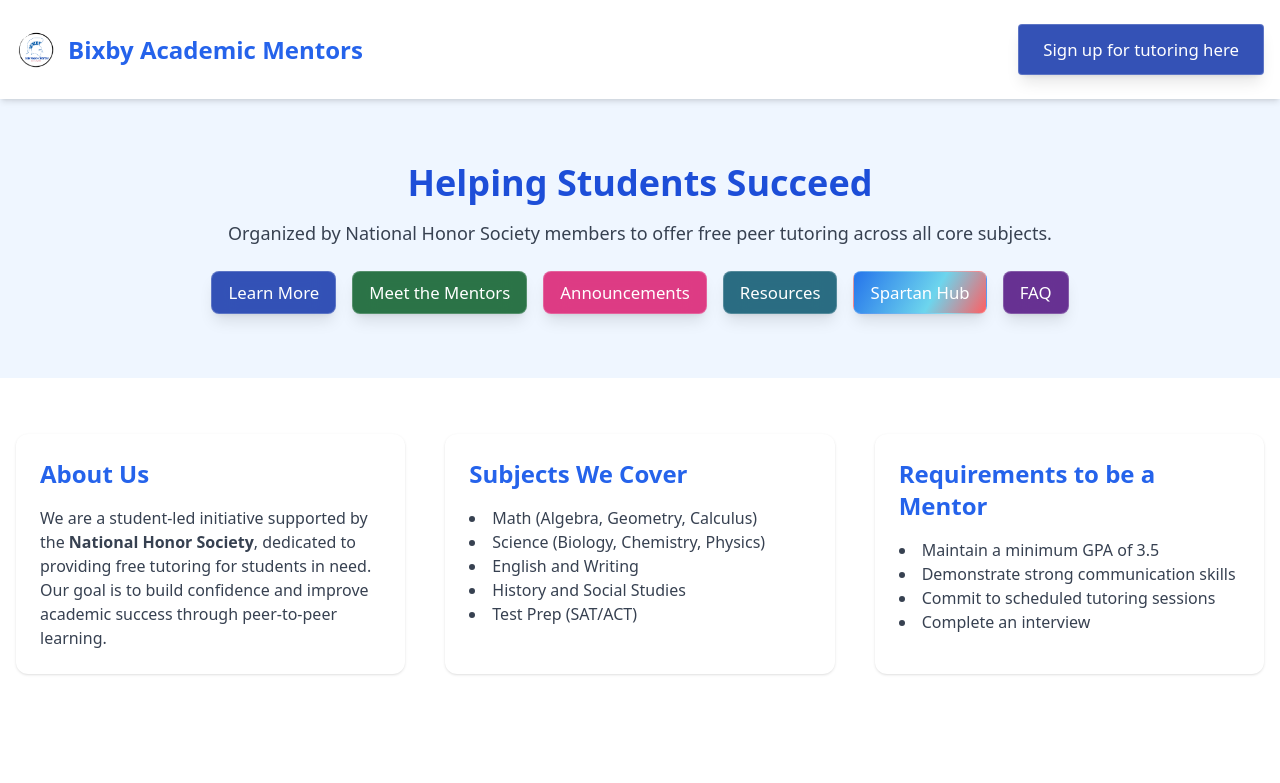
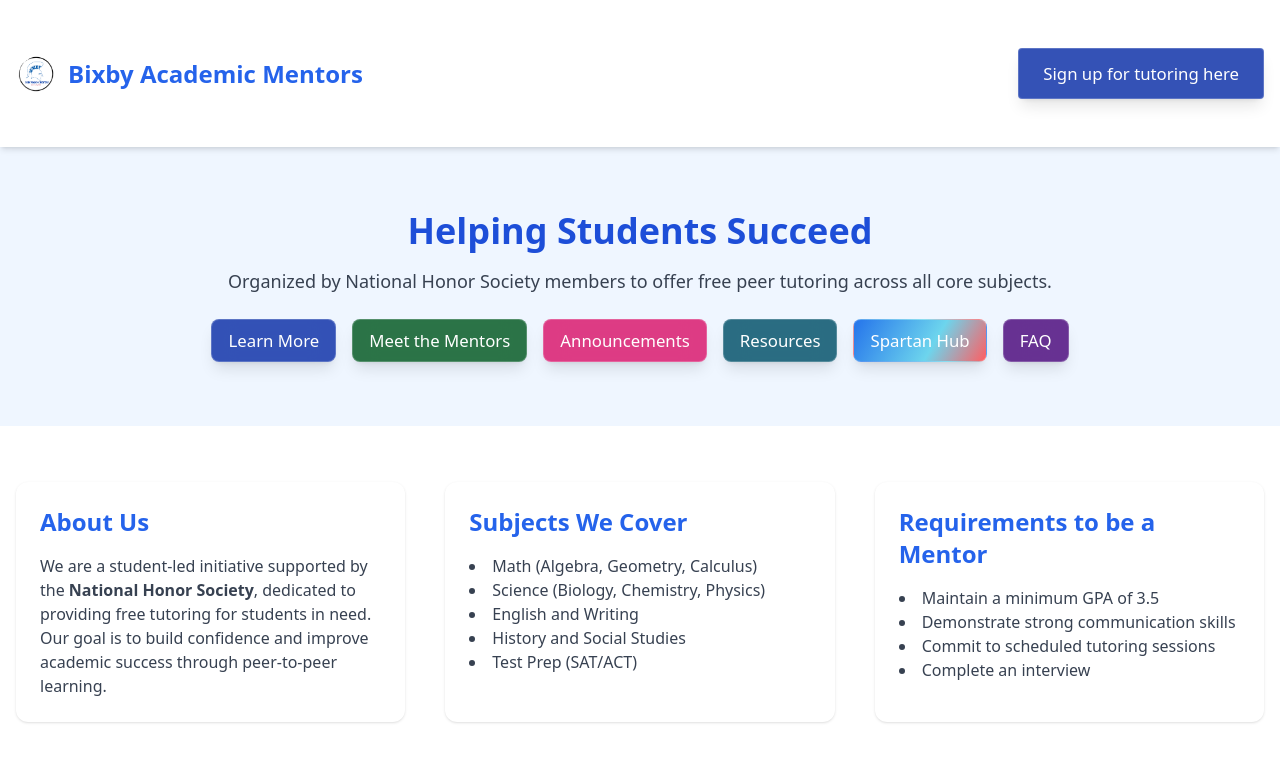
Before and after one commit to BixbySpartanHub/BixbySpartanHub.github.io, a plain HTML site: page BAM index.html in a window 1280 px wide. Shown: the top 783 px of the page. Drawn offline with nearby package versions, Linux system fonts and the light colour scheme.

```diff
--- a/BAM index.html
+++ b/BAM index.html
@@ -101,6 +101,14 @@
         transform: translate(-50%, -50%);
         color: white;
         z-index: 1;
+      }
+    }
+
+    /* iPad specific adjustments */
+    @media (min-width: 768px) and (max-width: 1366px) {
+      header {
+        padding-top: 1.5rem !important;
+        padding-bottom: 1.5rem !important;
       }
     }
   </style>
```
